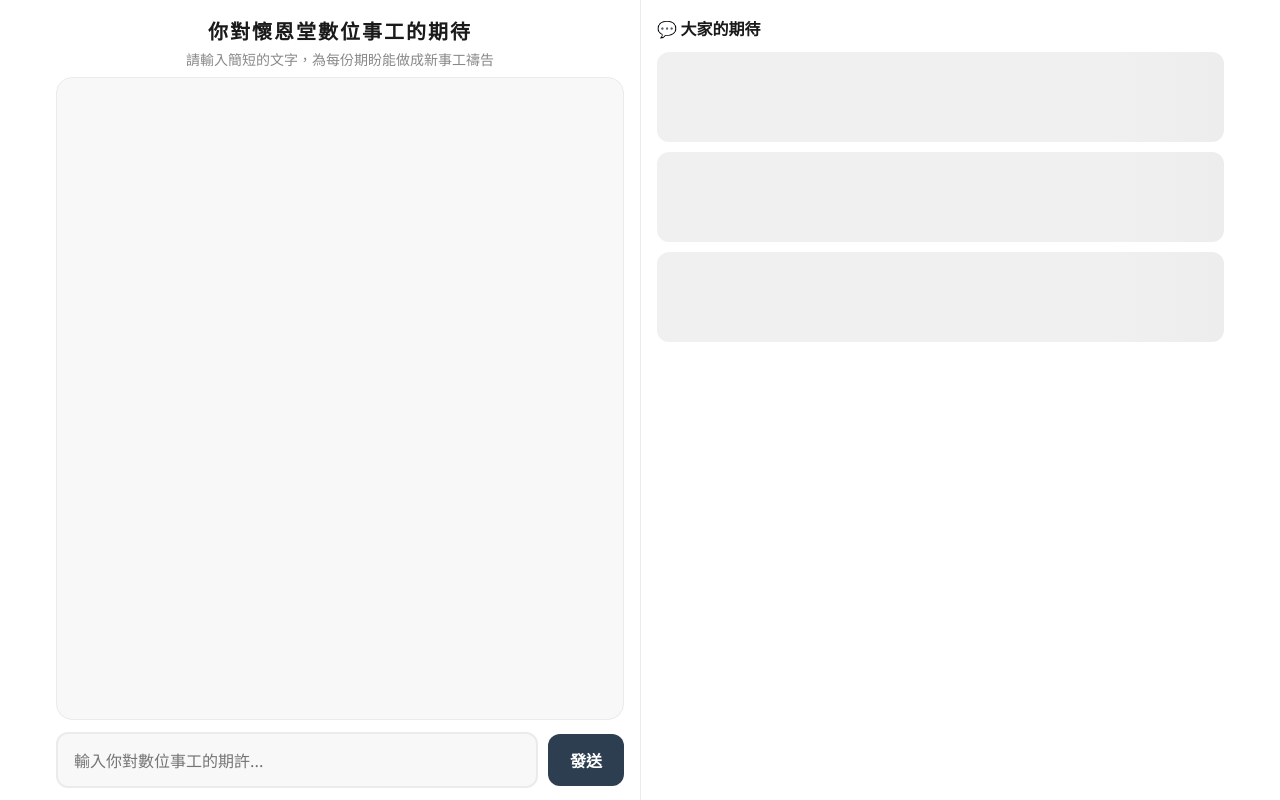
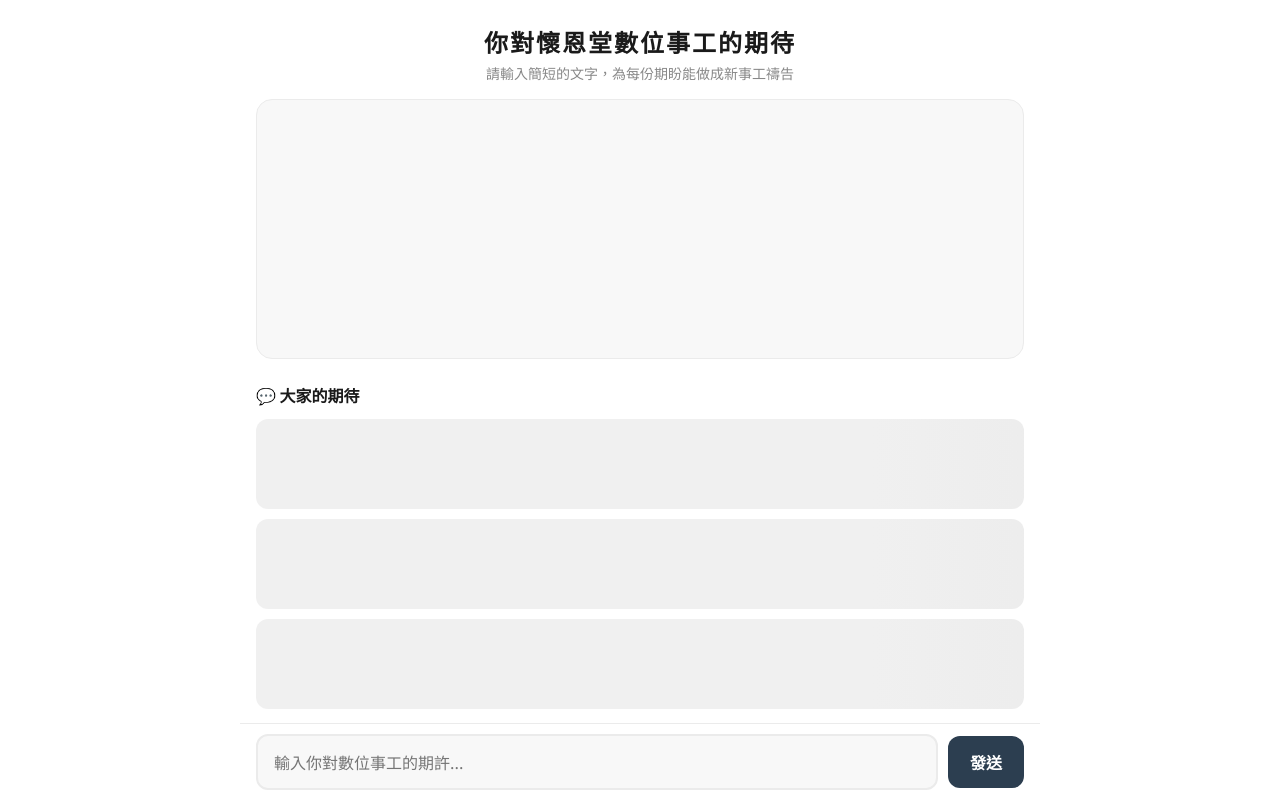
Before and after one commit to hikaliyehGBC/e-GBC_Missions, a plain HTML site: page WordCloud/index.html in a window 1280 px wide. Drawn offline with Linux system fonts and the light colour scheme.

Commit message:
style(WordCloud): revert to unified single column layout for both orientations

```diff
--- a/WordCloud/style.css
+++ b/WordCloud/style.css
@@ -393,27 +393,9 @@ html, body {
   transform: translateX(-50%) translateY(0);
 }
 
-/* ── 橫向模式 (Landscape) 左右雙欄 ──────── */
-@media (orientation: landscape) and (min-width: 600px) {
-  #app {
-    display: grid;
-    grid-template-columns: 1fr 1fr;
-    grid-template-rows: auto 1fr auto;
-    grid-template-areas:
-      "header feed"
-      "cloud  feed"
-      "input  feed";
-    max-width: 1200px;
-    padding-bottom: 0;
-  }
-
-  #main-header { grid-area: header; padding: 16px 20px 8px; }
-  #main-title { font-size: 20px; }
-
-  #cloud-section { grid-area: cloud; display: flex; flex-direction: column; overflow: hidden; padding-bottom: 0; }
-  #cloud-container { flex: 1; min-height: 150px; height: auto; }
-
-  #feed-section { grid-area: feed; border-left: 1px solid var(--border); }
-
-  #input-footer { grid-area: input; border-top: none; padding: 12px 16px; }
+/* ── 手機橫向模式微調 ─────────────────────── */
+@media (max-height: 500px) and (orientation: landscape) {
+  #cloud-container { height: 200px; }
+  #main-header { padding: 12px 20px 8px; }
+  #main-title { font-size: 18px; }
 }
```
